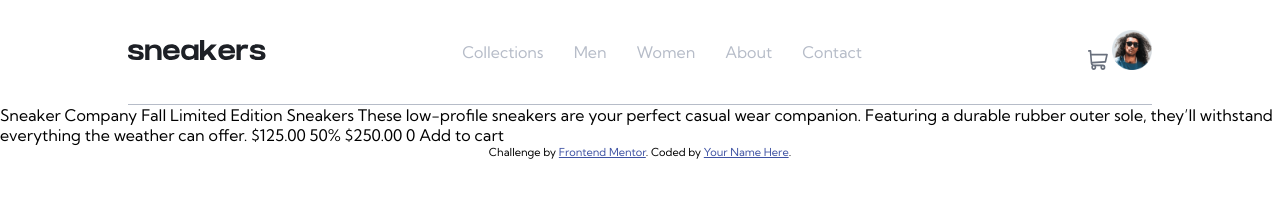
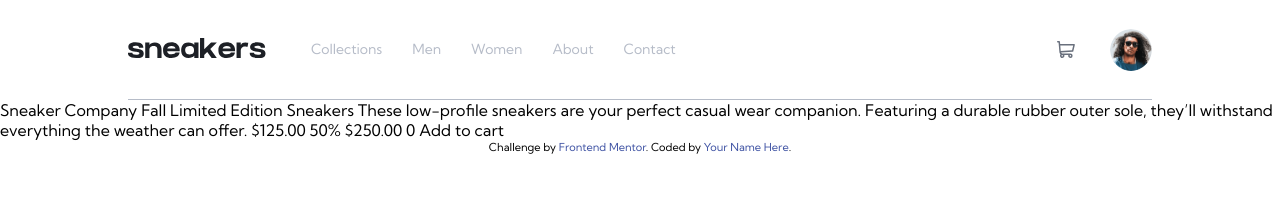
Before and after one commit to brunades/ecommerce-product-page, a plain HTML site: page index.html in a window 1280 px wide. Drawn offline with Linux system fonts and the light colour scheme.

Commit message:
Fixed navbar and addded cart counter

```diff
--- a/index.html
+++ b/index.html
@@ -22,13 +22,14 @@
         <img src="img/logo.svg" alt="logo"/>
       </div>
       <ul class="navbar-nav-left">
-        <li>Collections</li>
-        <li>Men</li>
-        <li>Women</li>
-        <li>About</li>
-        <li>Contact</li>
+        <li><a href="#">Collections</a></li>
+        <li><a href="#">Men</a></li>
+        <li><a href="#">Women</a></li>
+        <li><a href="#">About</a></li>
+        <li><a href="#">Contact</a></li>
       </ul>
       <div class="navbar-nav-right">
+        <div class="cart-counter disabled"><p class="counter">1</p></div>
         <img src="img/icon-cart.svg" alt="cart" class="cart">
         <img src="img/image-avatar.png" alt="avatar" class="avatar">
       </div>
--- a/style.css
+++ b/style.css
@@ -25,46 +25,94 @@ p {
   font-size: 16px;
 }
 
+a {
+  text-decoration: none;
+}
+
+.disabled {
+  display: none;
+}
+
 /* Navbar */
 
 .navbar {
   width: 100%;
-  height: auto;
+  height: 100px;
   background-color: var(--white);
 }
 
 .navbar-container {
+  height: 100%;
   max-width: 80%;
   margin: 0 auto;
   display: flex;
   align-items: center;
   justify-content: space-between;
   border-bottom: 1px solid var(--grayish-blue);
-  padding: 30px 0;
 }
 
 .navbar-nav-left {
+  height: 100%;
   list-style-type: none;
   display: flex;
+  flex: 1;
+  margin-left: 45px;
 }
 
-.navbar-nav-left li {
+.navbar-nav-left li a {
+  cursor: pointer;
+  height: 100%;
+  display: flex;
+  align-items: center;
   margin-right: 30px;
-  cursor: pointer;
+  font-size: 14px;
   color: var(--grayish-blue);
+  border-bottom: 2px solid transparent;
 }
 
-.navbar-nav-left li:hover {
+.navbar-nav-left li a:hover {
   color: var(--dark-grayish-blue);
-  /* border-bottom: 4px solid var(--orange); */
+  border-bottom: 2px solid var(--orange);
 }
 
-.cart {
-  width: 20px;
-  height: 20px;
+.navbar-nav-right {
+  display: flex;
+  align-items: center;
+  position: relative;
 }
 
-.avatar {
-  width: 40px;
-  height: 40px;
+.navbar-nav-right .cart {
+  cursor: pointer;
+  width: 100%;
+  height: 100%;
+  max-width: 18px;
+  margin-right: 35px;
 }
+
+.navbar-nav-right .cart-counter {
+  width: 14px;
+  height: 10px;
+  position: absolute;
+  transform: translate(8px, -7px);
+  background-color: var(--orange);
+  border-radius: 40%;
+  text-align: center;
+}
+
+.navbar-nav-right .cart-counter .counter {
+  font-size: 8px;
+  font-weight: bold;
+  color: var(--white);
+}
+
+.navbar-nav-right .avatar {
+  cursor: pointer;
+  width: 100%;
+  height: 100%;
+  max-width: 42px;
+  border-radius: 50%;
+}
+
+.navbar-nav-right .avatar:hover {
+  outline: 2px solid var(--orange);
+}
```
